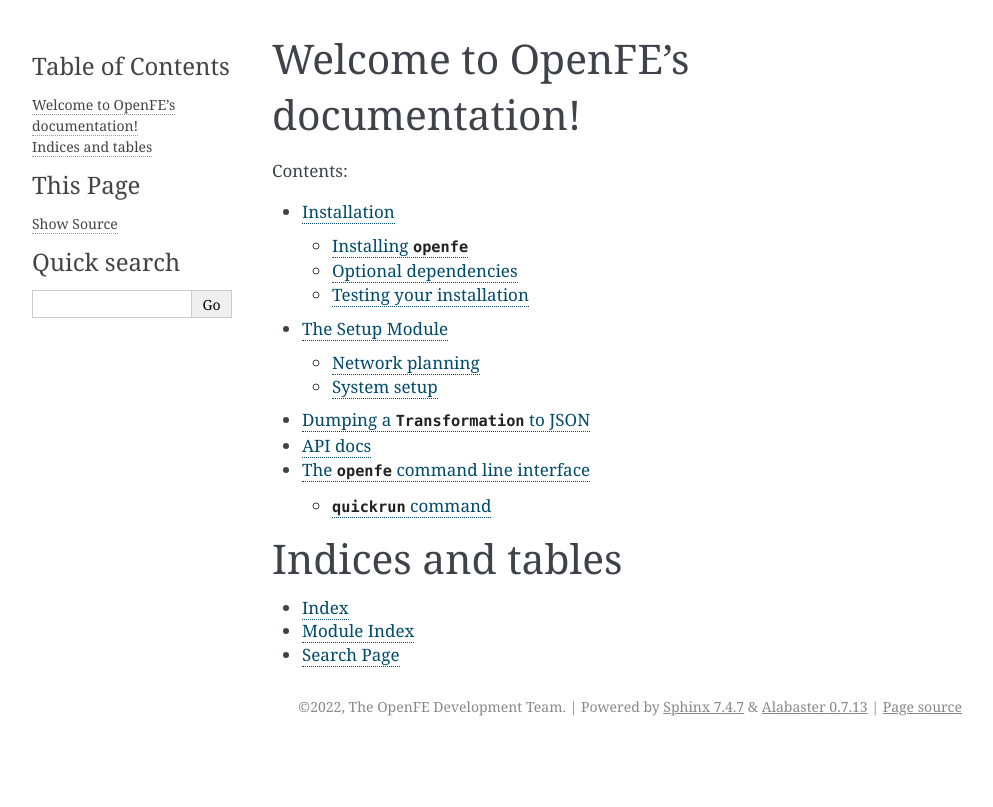
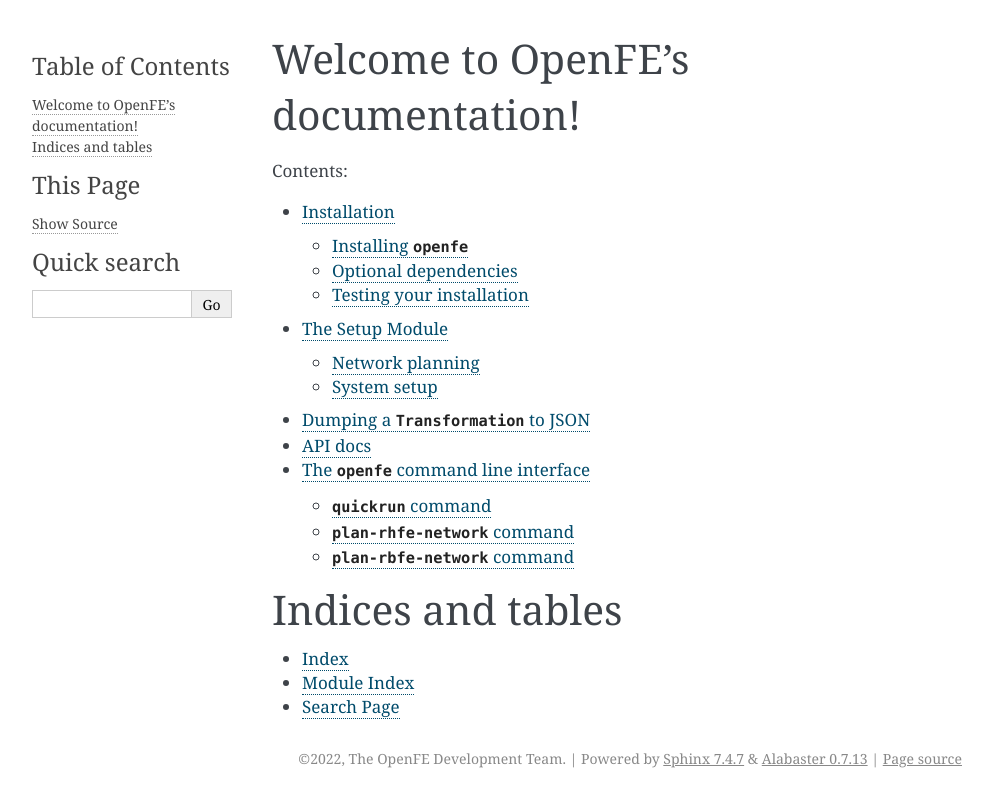
Before and after one commit to OpenFreeEnergy/openfe, a Sphinx documentation site: the page built from docs/index.rst, in a window 1280 px wide. Shown: the top 807 px of the page, without its empty margins (148-1141 px from the left). Built offline with Sphinx 7.4.7, drawn with Linux system fonts in a browser that asks for light colours.

Commit message:
planning in docs

```diff
--- a/docs/cli/index.rst
+++ b/docs/cli/index.rst
@@ -4,3 +4,5 @@
 .. toctree::
 
     quickrun
+    plan_rhfe_network
+    plan_rbfe_network
```
